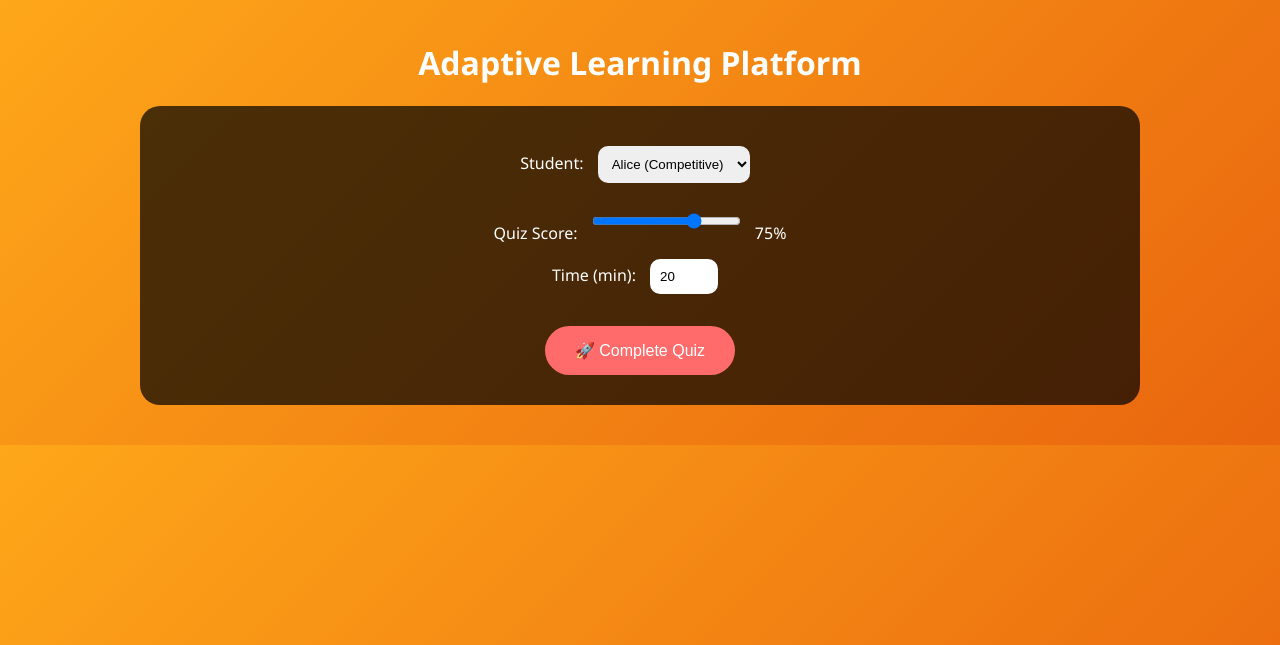
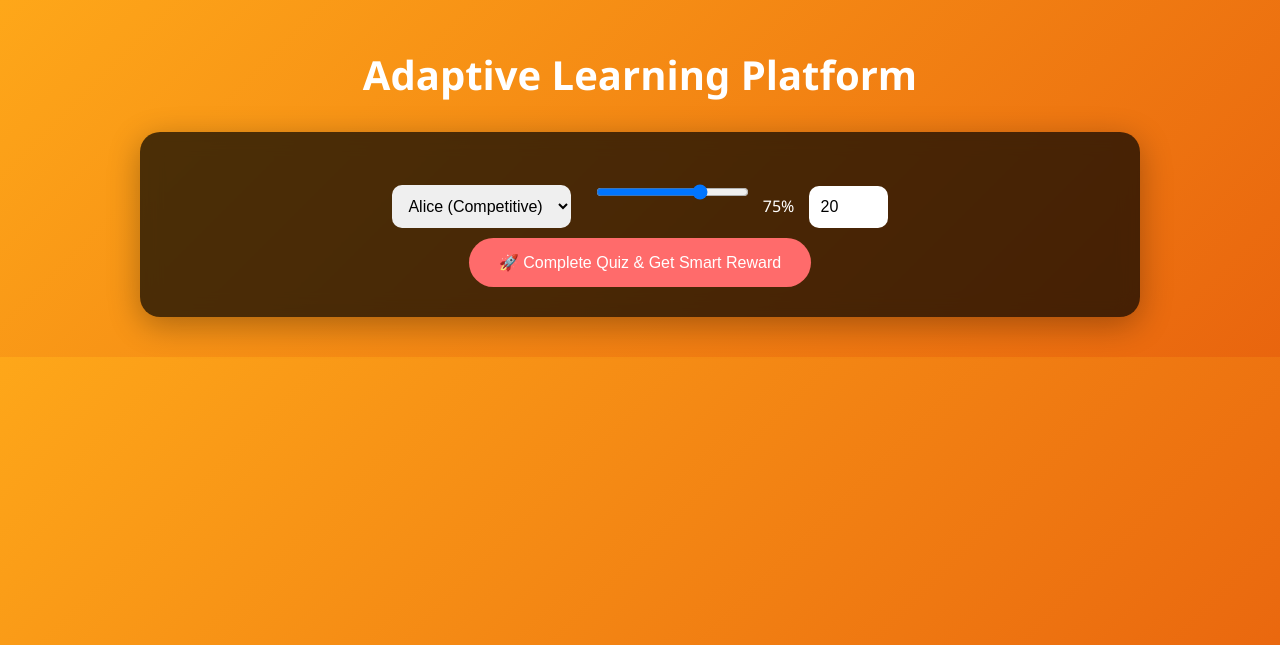
Before and after one commit to NayaliThalaramba/FYP-Adaptive_Quiz_Platform, a Flask app: page /start in a window 1280 px wide. Shown: the top 645 px of the page. Run offline with Flask 3, Linux system fonts and the light colour scheme; some libraries are stand-ins or nearby versions.

Commit message:
fix errors

```diff
--- a/app.py
+++ b/app.py
@@ -8,7 +8,7 @@ import os
 app = Flask(__name__)
 
 
-# Persistent Student History
+# PERSISTENT STUDENT HISTORY
 HISTORY_FILE = 'student_history.json'
 
 if os.path.exists(HISTORY_FILE):
@@ -22,7 +22,7 @@ def save_history():
         json.dump(student_history, f)
 
 
-# Train random forest model
+# TRAIN RANDOM FOREST MODEL
 np.random.seed(42)
 
 train_data = pd.DataFrame({
@@ -45,39 +45,11 @@ model = RandomForestClassifier(n_estimators=120, random_state=42)
 model.fit(X, y)
 
 
-# Feature-level XAI
-feature_names = [
-    'Quiz Score',
-    'Time Spent',
-    'Previous Engagement',
-    'Motivation Type'
-]
-
-def explain_features(features):
-    importances = model.feature_importances_
-
-    contributions = []
-    for name, importance, value in zip(feature_names, importances, features[0]):
-        contributions.append({
-            "feature": name,
-            "importance": round(float(importance), 2),
-            "value": round(float(value), 2)
-        })
-
-    contributions = sorted(contributions, key=lambda x: x["importance"], reverse=True)
-
-    explanation_text = (
-        "This reward decision was mainly influenced by "
-        + ", ".join([f"{c['feature']} ({int(c['importance']*100)}%)" for c in contributions[:3]])
-        + "."
-    )
-
-    return explanation_text, contributions
+# STUDENTS & REWARDS
+reward_types = ['Points', 'Badge', 'Progress Bar', 'Leaderboard']
 
 
-# Students & Rewards
-reward_types = ['Points', 'Badge', 'Progress Bar', 'Leaderboard']
-
+# RULE-BASED XAI (existing)
 def explain_reward(reward, score):
     if reward == 'Leaderboard':
         return "Excellent performance detected. Competitive rewards maximize motivation at high achievement levels."
@@ -88,7 +60,41 @@ def explain_reward(reward, score):
     return "Participation-based rewards help encourage continued learning."
 
 
-# Main Quiz Route
+# MODEL-BASED XAI (NEW)
+feature_names = [
+    "Quiz Score",
+    "Time Spent",
+    "Previous Engagement",
+    "Motivation Type"
+]
+
+def explain_model_decision(features):
+    importances = model.feature_importances_
+
+    ranked = sorted(
+        zip(feature_names, importances),
+        key=lambda x: x[1],
+        reverse=True
+    )
+
+    summary = (
+        f"The adaptive reward was mainly influenced by "
+        f"{ranked[0][0]} and {ranked[1][0]}, "
+        f"with supporting impact from {ranked[2][0]}."
+    )
+
+    details = [
+        {
+            "feature": name,
+            "importance": round(float(weight), 2)
+        }
+        for name, weight in ranked
+    ]
+
+    return summary, details
+
+
+# MAIN QUIZ ROUTE
 @app.route('/quiz', methods=['POST'])
 def take_quiz():
     data = request.json
@@ -102,14 +108,12 @@ def take_quiz():
     history = student_history[student_id]
     prev_engagement = history[-1][2] if history else 0.6
 
-    # ML Features
     features = np.array([[score, time_spent, prev_engagement, motivation]])
 
     # ML prediction
-    model.predict(features)
     confidence = round(np.max(model.predict_proba(features)), 2)
 
-    # Rule based adaptive logic
+    # RULE-BASED ADAPTIVE LOGIC
     if score >= 0.9:
         reward_idx = 3
     elif score >= 0.75:
@@ -127,7 +131,7 @@ def take_quiz():
     save_history()
 
     # XAI
-    xai_summary, xai_features = explain_features(features)
+    xai_summary, xai_features = explain_model_decision(features)
 
     return jsonify({
         "reward": reward_name,
@@ -141,7 +145,7 @@ def take_quiz():
     })
 
 
-# Routes
+# ROUTES
 @app.route('/')
 def welcome():
     return render_template('welcome.html')
--- a/templates/quiz.html
+++ b/templates/quiz.html
@@ -16,33 +16,61 @@
             text-align: center;
         }
 
+        h1 {
+            font-size: 2.5em;
+            margin-bottom: 30px;
+        }
+
         .quiz-card {
             background: rgba(0, 0, 0, 0.7);
+            backdrop-filter: blur(10px);
             border-radius: 20px;
             padding: 30px;
             margin: 20px 0;
+            box-shadow: 0 8px 32px rgba(0, 0, 0, 0.3);
+        }
+
+        .reward-display {
+            font-size: 2em;
+            padding: 20px;
+            border-radius: 15px;
+            text-align: center;
+            margin: 20px 0;
+        }
+
+        .success {
+            background: #F8CF00;
+            color: #000;
         }
 
         button {
             background: #FF6B6B;
+            color: white;
             border: none;
             padding: 15px 30px;
             border-radius: 25px;
-            color: white;
             font-size: 16px;
             cursor: pointer;
         }
 
         input,
         select {
-            padding: 10px;
+            padding: 12px;
             border-radius: 10px;
             border: none;
             margin: 10px;
+            font-size: 16px;
+        }
+
+        .metrics {
+            display: flex;
+            justify-content: space-around;
+            margin: 20px 0;
         }
 
         .metric-value {
-            font-size: 1.8em;
+            font-size: 2em;
+            font-weight: bold;
             color: #FFD700;
         }
     </style>
@@ -53,44 +81,54 @@
     <h1>Adaptive Learning Platform</h1>
 
     <div class="quiz-card">
-        <label>Student:
+        <div class="controls">
             <select id="studentSelect">
                 <option value="0">Alice (Competitive)</option>
                 <option value="1">Bob (Progress)</option>
                 <option value="2">Charlie (Social)</option>
             </select>
-        </label>
 
-        <br>
-
-        <label>Quiz Score:
             <input type="range" id="score" min="0" max="100" value="75"
                 oninput="scoreValue.innerText = this.value + '%'">
             <span id="scoreValue">75%</span>
-        </label>
 
-        <br>
+            <input type="number" id="time" value="20" min="1" max="60">
+        </div>
 
-        <label>Time (min):
-            <input type="number" id="time" value="20" min="1" max="60">
-        </label>
+        <button onclick="submitQuiz()">🚀 Complete Quiz & Get Smart Reward</button>
 
-        <br><br>
+        <div id="rewardSection" style="display:none;">
+            <div id="rewardDisplay" class="reward-display"></div>
 
-        <button onclick="submitQuiz()">🚀 Complete Quiz</button>
+            <div id="explanation" style="background: rgba(0,0,0,0.2); padding: 15px; border-radius: 10px;"></div>
 
-        <div id="result" style="display:none; margin-top:20px;">
-            <h2 id="reward"></h2>
-            <p id="ruleExplanation"></p>
-            <p><strong>XAI Explanation:</strong><br><span id="xaiExplanation"></span></p>
+            <!-- NEW XAI BOX -->
+            <div id="xaiBox"
+                style="background: rgba(255,255,255,0.1); padding: 15px; border-radius: 10px; margin-top: 10px;">
+            </div>
 
-            <p>Adaptive Score: <span class="metric-value" id="adaptive"></span></p>
-            <p>Static Score: <span class="metric-value" id="static"></span></p>
-            <p>Model Confidence: <span class="metric-value" id="confidence"></span></p>
+            <div class="metrics">
+                <div>
+                    Adaptive RL
+                    <div id="adaptiveScore" class="metric-value">0.0</div>
+                </div>
+                <div>
+                    Static Baseline
+                    <div id="staticScore" class="metric-value">0.0</div>
+                </div>
+            </div>
         </div>
     </div>
 
+    <div id="dashboard" class="quiz-card" style="display:none;">
+        <h3>Engagement Analytics</h3>
+        <div id="analyticsChart" style="height: 350px;"></div>
+    </div>
+
     <script>
+        let currentStudent = 0;
+        let studentHistories = { 0: [], 1: [], 2: [] };
+
         async function submitQuiz() {
             const response = await fetch('/quiz', {
                 method: 'POST',
@@ -102,16 +140,46 @@
                 })
             });
 
-            const data = await response.json();
+            const result = await response.json();
+            currentStudent = document.getElementById('studentSelect').value;
 
-            document.getElementById('reward').innerText = data.reward;
-            document.getElementById('ruleExplanation').innerText = data.explanation;
-            document.getElementById('xaiExplanation').innerText = data.xai_summary;
-            document.getElementById('adaptive').innerText = data.engagement_boost;
-            document.getElementById('static').innerText = data.static_score;
-            document.getElementById('confidence').innerText = data.confidence;
+            document.getElementById('rewardDisplay').innerHTML = result.reward;
+            document.getElementById('rewardDisplay').className = 'reward-display success';
+            document.getElementById('explanation').innerHTML = result.explanation;
+            document.getElementById('xaiBox').innerHTML =
+                "<strong>XAI Insight:</strong><br>" + result.xai_summary;
 
-            document.getElementById('result').style.display = 'block';
+            document.getElementById('adaptiveScore').innerText = result.engagement_boost;
+            document.getElementById('staticScore').innerText = result.static_score;
+
+            document.getElementById('rewardSection').style.display = 'block';
+            document.getElementById('dashboard').style.display = 'block';
+
+            studentHistories[currentStudent].push({
+                score: result.static_score,
+                adaptive: result.engagement_boost
+            });
+
+            updateChart();
+        }
+
+        function updateChart() {
+            const history = studentHistories[currentStudent];
+
+            Plotly.newPlot('analyticsChart', [
+                {
+                    x: history.map((_, i) => `Q${i + 1}`),
+                    y: history.map(h => h.adaptive),
+                    mode: 'lines+markers',
+                    name: 'Adaptive RL'
+                },
+                {
+                    x: history.map((_, i) => `Q${i + 1}`),
+                    y: history.map(h => h.score),
+                    mode: 'lines+markers',
+                    name: 'Static Baseline'
+                }
+            ]);
         }
     </script>
 
```
